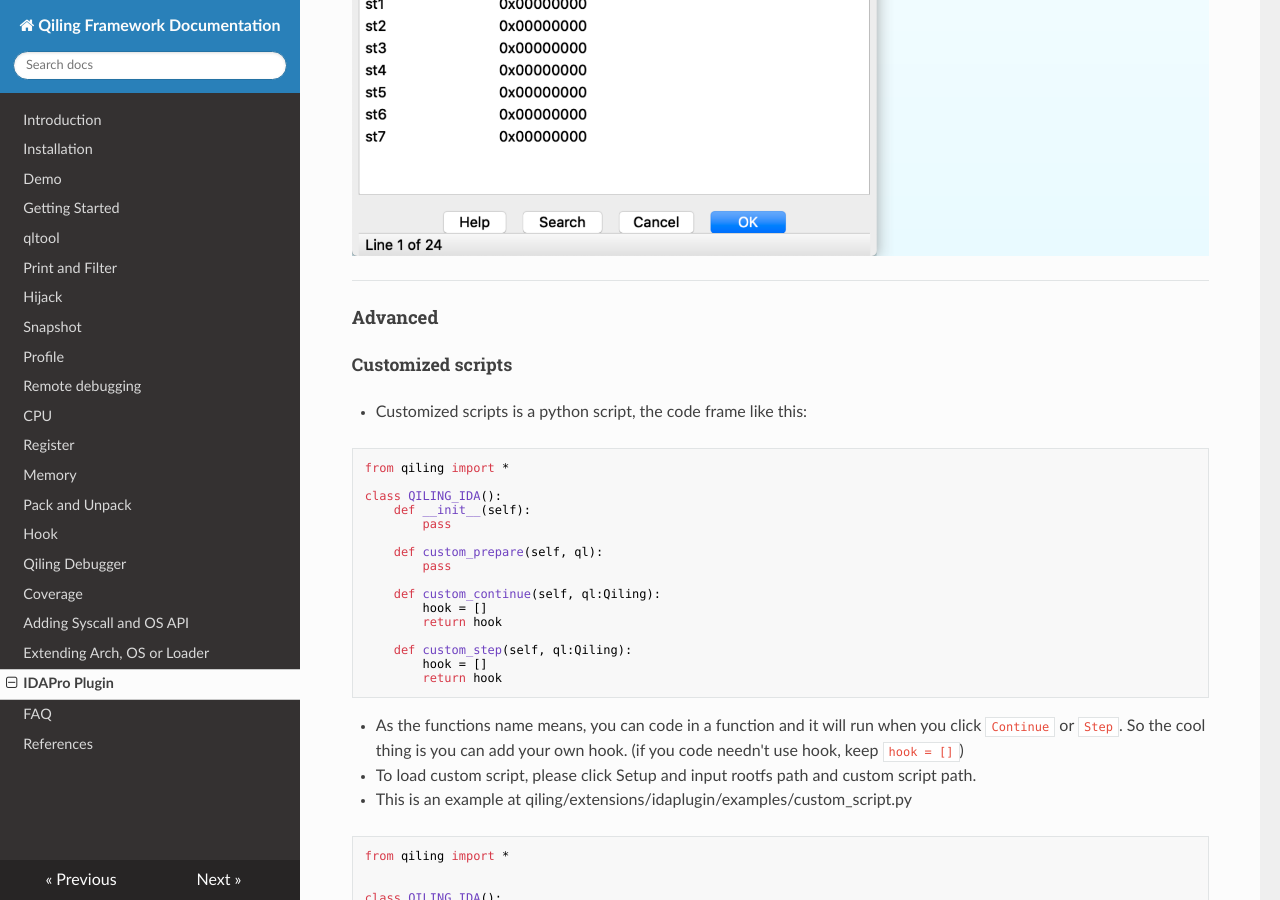
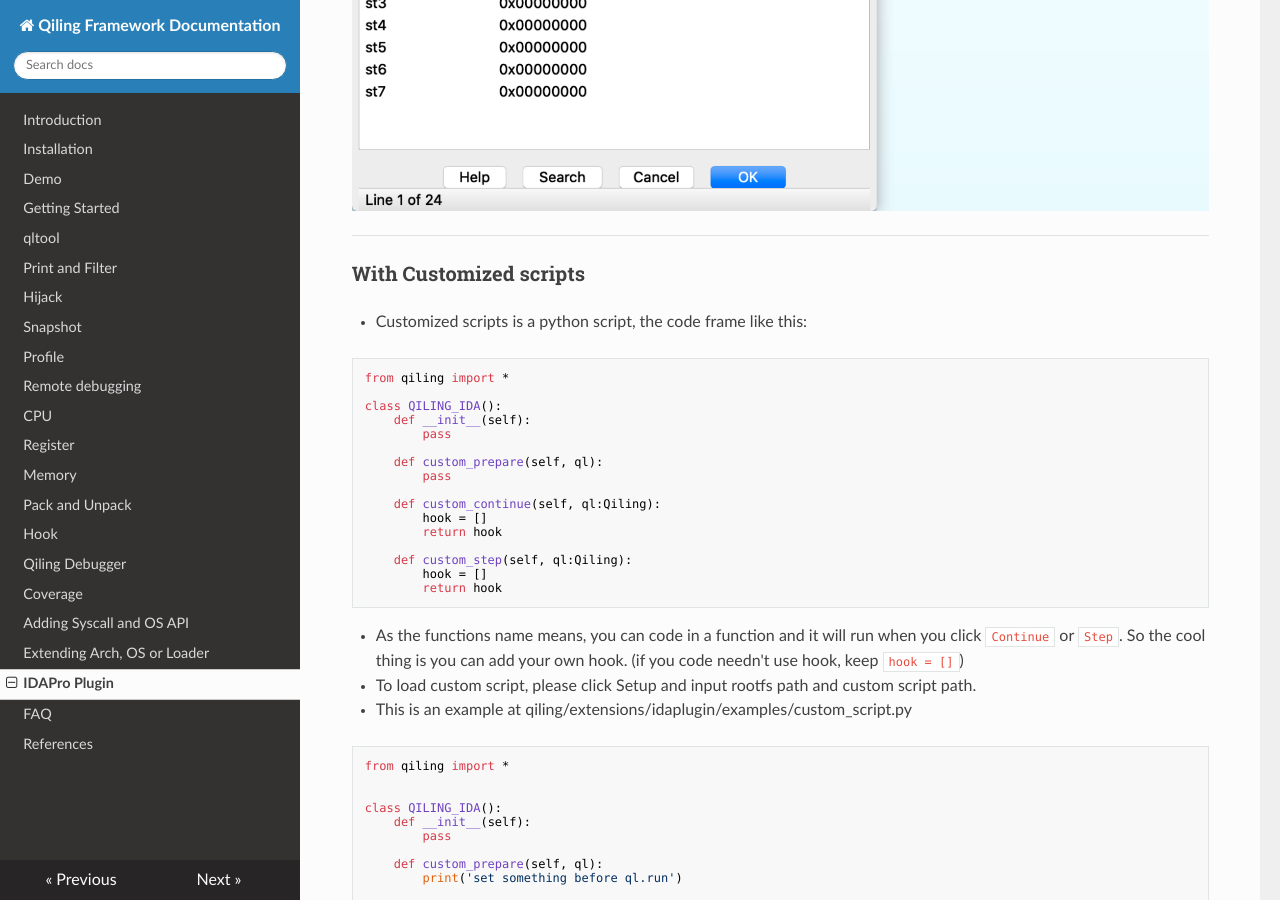
Before and after one commit to qilingframework/rtfd.io, an MkDocs documentation site: the page built from docs/ida.md, in a window 1280 px wide and 900 px high, scrolled down 8418 px. Built offline with MkDocs 1.6.1, drawn with Linux system fonts in a browser that asks for light colours; nearby versions of some CDN libraries; some of the changed text lies outside the part shown.

Commit message:
Update ida.md

```diff
--- a/docs/ida.md
+++ b/docs/ida.md
@@ -100,8 +99,7 @@ It will show if this address can be accessed.
 
 ---
 
-#### Advanced
-##### Customized scripts
+### With Customized scripts
 
 - Customized scripts is a python script, the code frame like this:
 
@@ -177,7 +175,7 @@ class QILING_IDA():
 **Change the custom script to take effect immediately?**
 - Just save the script and click `Reload User Scripts`. If reload is succeeded, it will show 'User Script Reload'.
 
-##### Save and Load Snapshot
+### Save and Load Snapshot
 - You can save current status (Register, Memory, CPU Context) and load it to your Qiling emulate script or new Qiling Emulator Plugin, just click `Save Snapshot`
 or `Load Snapshot`.
 
```
Also changed, not shown: other parts of docs/ida.md (+1 -2 lines).
